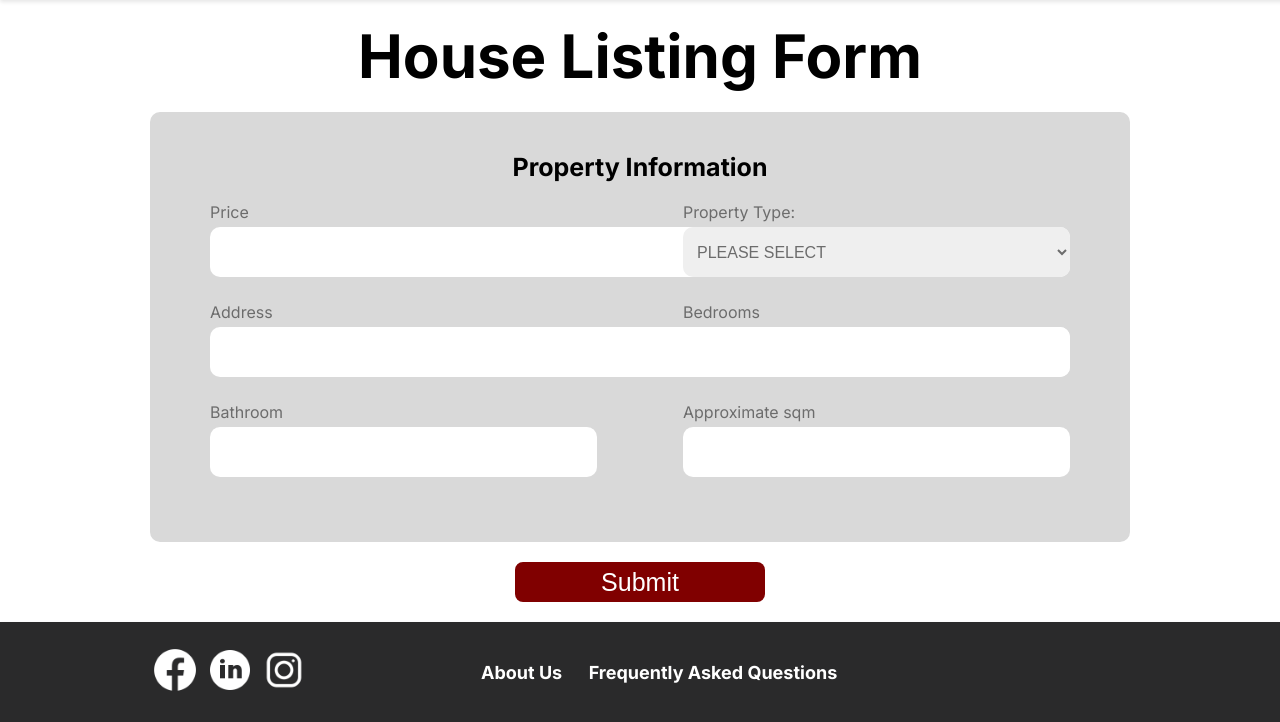
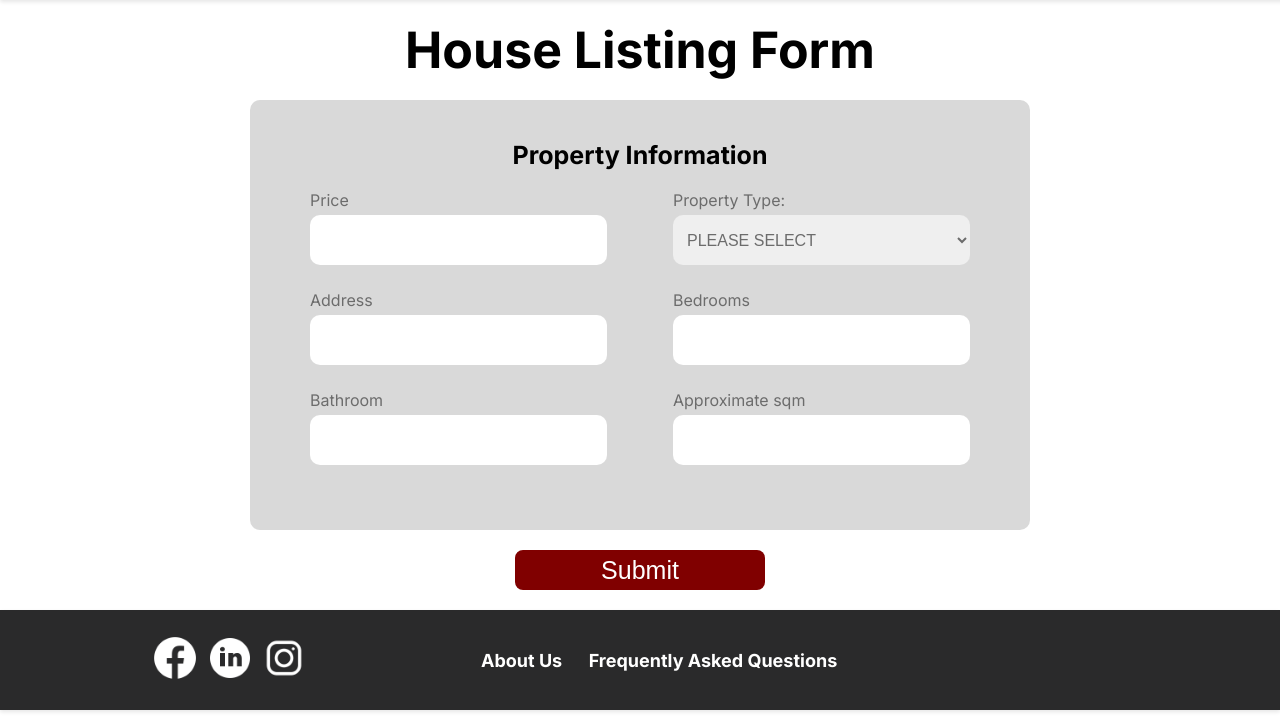
Before and after one commit to johnisaac693/Desare-Realty, a PHP site: page /house-listing-form.html in a window 1280 px wide. Shown: the part 80-802 px from the top of the page. Run offline with PHP 8.4, Linux system fonts and the light colour scheme.

Commit message:
Update house-listing-form-style.css

```diff
--- a/house-listing-form-style.css
+++ b/house-listing-form-style.css
@@ -12,11 +12,11 @@ body {
 h1 {
     text-align: center;
     margin-top: 100px;
-	font-size: 60px;
+	font-size: 50px;
 }
 
 form {
-    margin: 20px 150px;
+    margin: 20px 250px;
     background-color: #D9D9D9;
     padding: 40px 60px;
     border-radius: 10px;
@@ -52,13 +52,8 @@ h2 {
     margin-bottom: 10px;
 }
 
-#price-range, #street_address_line_2, #state_province, #country, #bathroom {
+#price, #address, #bathroom {
     width: 45%;
-}
-
-.home_address {
-	font-size: 20px;
-	font-weight: bold;
 }
 
 .form-group-3 {
```
